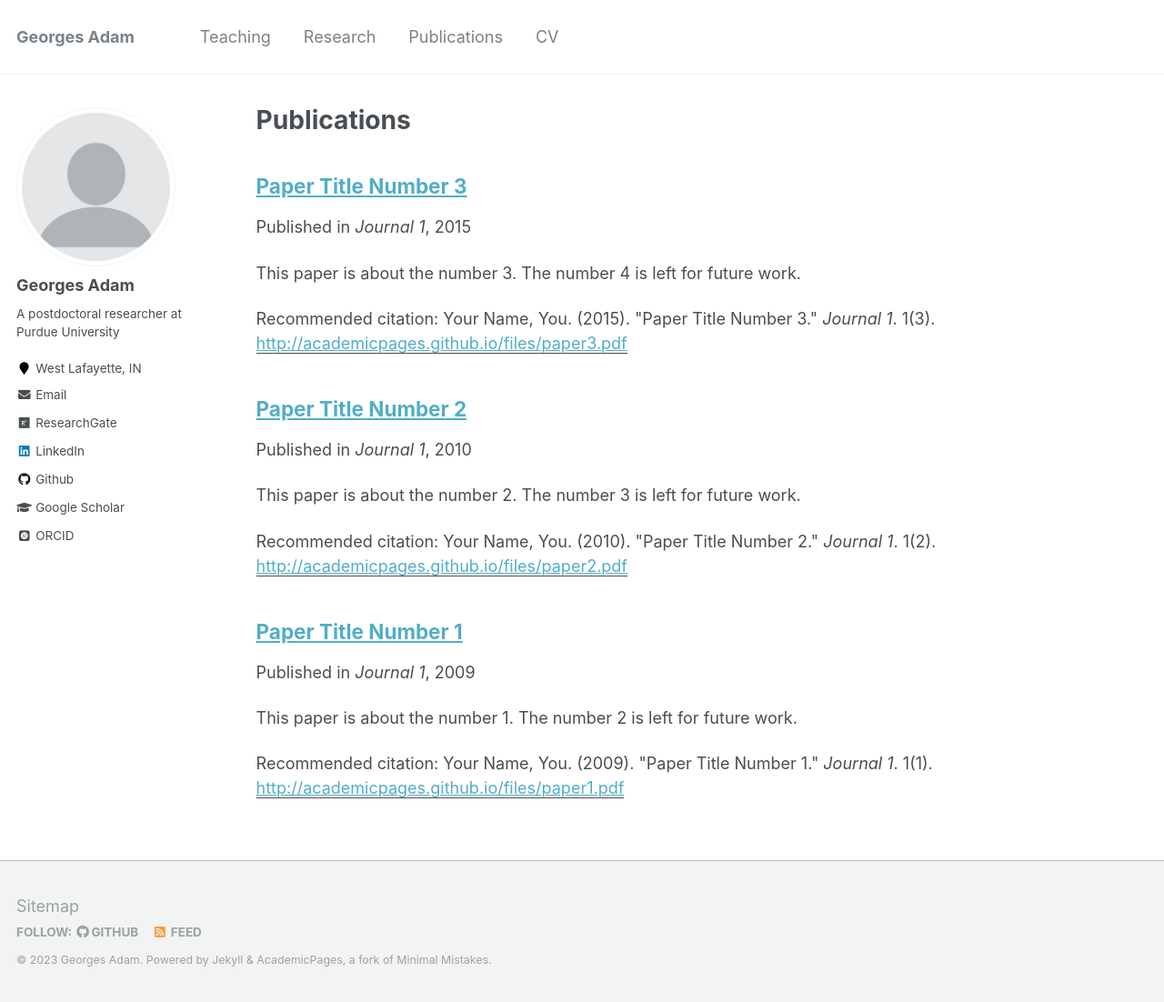
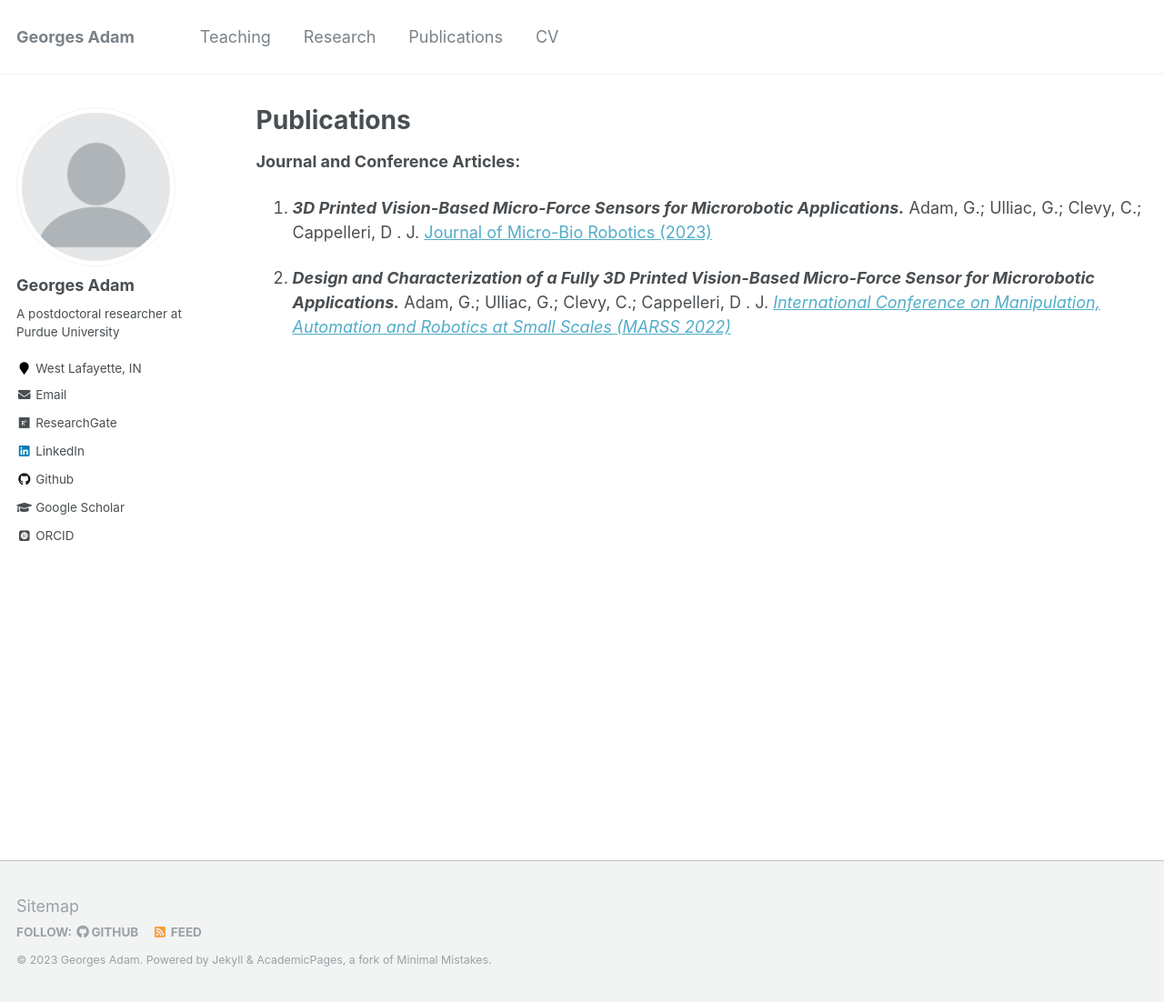
Before and after one commit to adamge95/adamge95.github.io, a Jekyll site: the page built from _pages/publications.md, in a window 1280 px wide and 1102 px high. Shown: the whole window at 91% size. Built offline with Jekyll 4.4.1, drawn with Linux system fonts in a browser that asks for light colours; some web fonts are replaced.

Commit message:
updated publications new style

```diff
--- a/_pages/publications.md
+++ b/_pages/publications.md
@@ -11,6 +11,14 @@ author_profile: true
 
 {% include base_path %}
 
-{% for post in site.publications reversed %}
+**Journal and Conference Articles:**
+
+1. ***3D Printed Vision-Based Micro-Force Sensors for Microrobotic Applications.*** Adam, G.; Ulliac, G.; Clevy, C.; Cappelleri, D . J.
+[Journal of Micro-Bio Robotics (2023)](https://link.springer.com/article/10.1007/s12213-023-00152-x)
+
+2. ***Design and Characterization of a Fully 3D Printed Vision-Based Micro-Force Sensor for Microrobotic Applications.*** Adam, G.; Ulliac, G.; Clevy, C.; Cappelleri, D . J.
+[*International Conference on Manipulation, Automation and Robotics at Small Scales (MARSS 2022)*](https://ieeexplore.ieee.org/document/9870488)
+
+<!-- {% for post in site.publications reversed %}
   {% include archive-single.html %}
-{% endfor %}
+{% endfor %} -->
```
